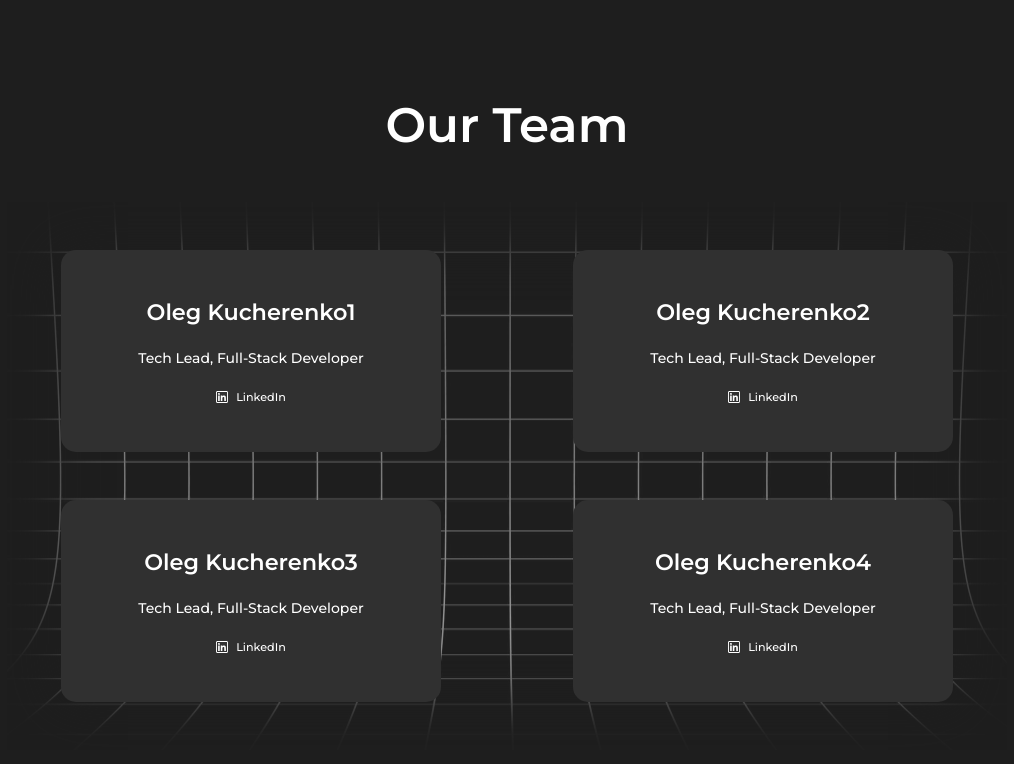
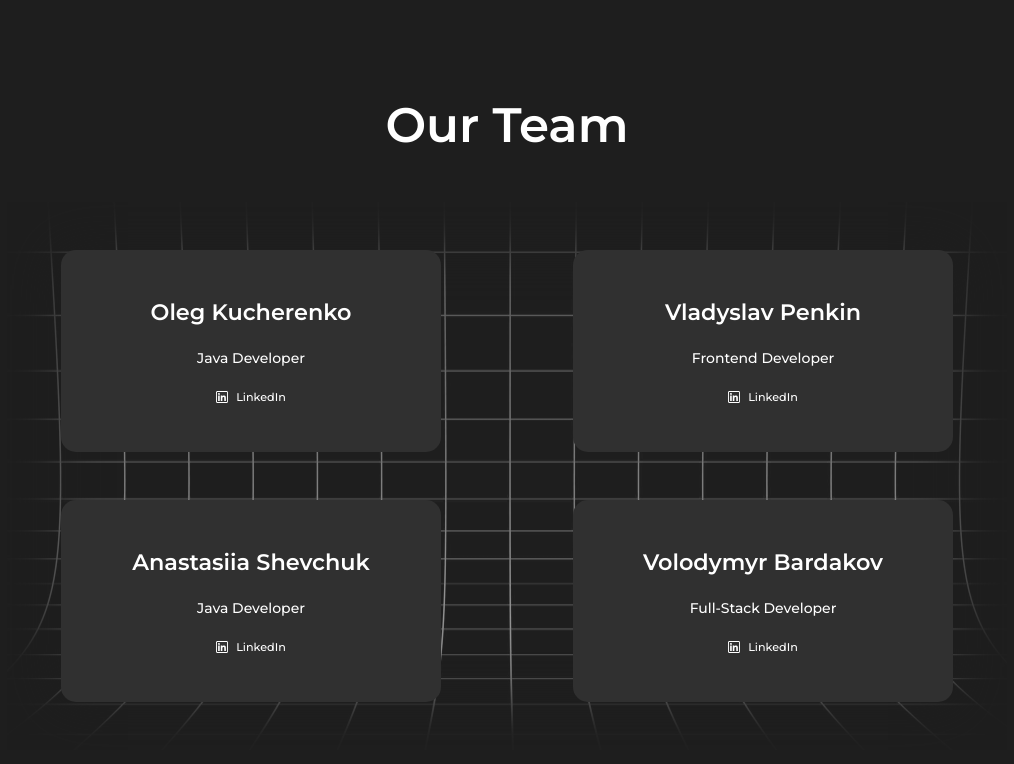
Before and after one commit to Healthy-Lifestyle-Assistant/site, a React (Vite) app: page /#/ in a window 1280 px wide. Shown: the part 2986-3750 px from the top of the page, without its empty margins (133-1147 px from the left). Built offline with nearby package versions, Linux system fonts and the light colour scheme.

Commit message:
[NOV-19] Implement team section: add team members

```diff
--- a/src/components/Team/Team.tsx
+++ b/src/components/Team/Team.tsx
@@ -6,24 +6,24 @@ import linkedInIcon from '@assets/icons/linkedin.svg';
 
 const teamMembers = [
   {
-    name: 'Oleg Kucherenko1',
-    position: 'Tech Lead, Full-Stack Developer',
+    name: 'Oleg Kucherenko',
+    position: 'Java Developer',
     socialMedias: [{ icon: linkedInIcon, title: 'LinkedIn', link: 'https://www.linkedin.com/in/oleg-kucherenko/' }]
   },
   {
-    name: 'Oleg Kucherenko2',
-    position: 'Tech Lead, Full-Stack Developer',
-    socialMedias: [{ icon: linkedInIcon, title: 'LinkedIn', link: 'https://www.linkedin.com/in/oleg-kucherenko/' }]
+    name: 'Vladyslav Penkin',
+    position: 'Frontend Developer',
+    socialMedias: [{ icon: linkedInIcon, title: 'LinkedIn', link: 'https://www.linkedin.com/in/vladyslav-penkin-frontend/' }]
   },
   {
-    name: 'Oleg Kucherenko3',
-    position: 'Tech Lead, Full-Stack Developer',
-    socialMedias: [{ icon: linkedInIcon, title: 'LinkedIn', link: 'https://www.linkedin.com/in/oleg-kucherenko/' }]
+    name: 'Anastasiia Shevchuk',
+    position: 'Java Developer',
+    socialMedias: [{ icon: linkedInIcon, title: 'LinkedIn', link: 'https://www.linkedin.com/in/anastasiia-shevchuk-66092a198/' }]
   },
   {
-    name: 'Oleg Kucherenko4',
-    position: 'Tech Lead, Full-Stack Developer',
-    socialMedias: [{ icon: linkedInIcon, title: 'LinkedIn', link: 'https://www.linkedin.com/in/oleg-kucherenko/' }]
+    name: 'Volodymyr Bardakov',
+    position: 'Full-Stack Developer',
+    socialMedias: [{ icon: linkedInIcon, title: 'LinkedIn', link: 'https://www.linkedin.com/in/volodymyr-bardakov-384887294/' }]
   }
 ];
 
```
